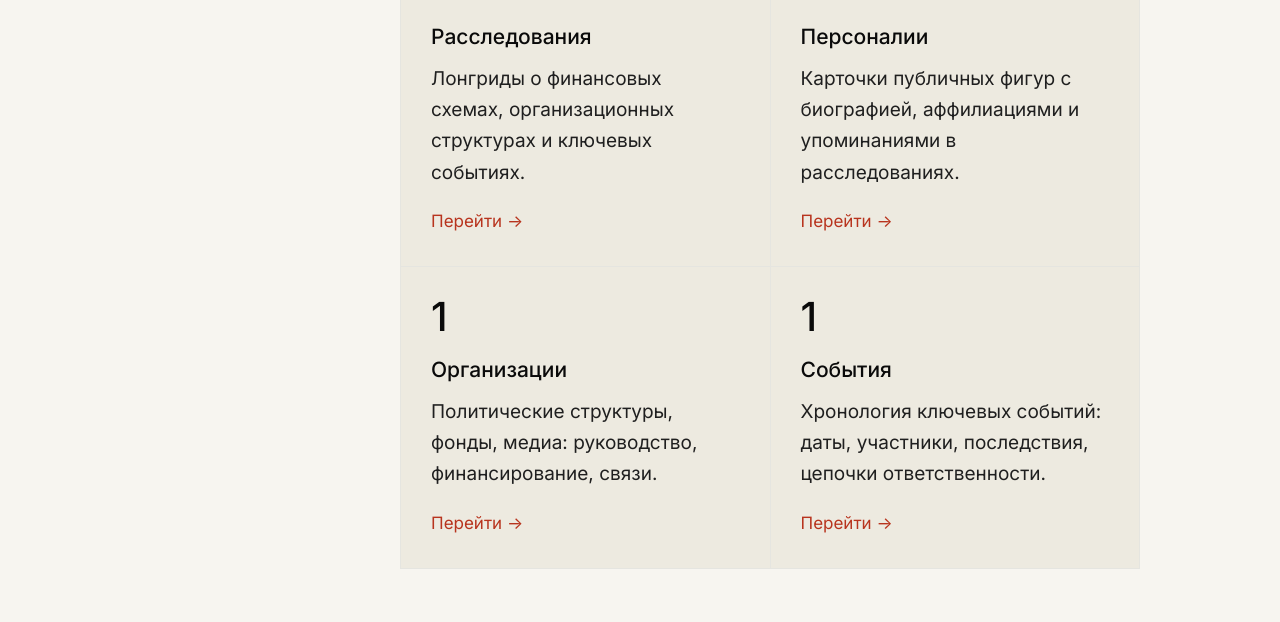
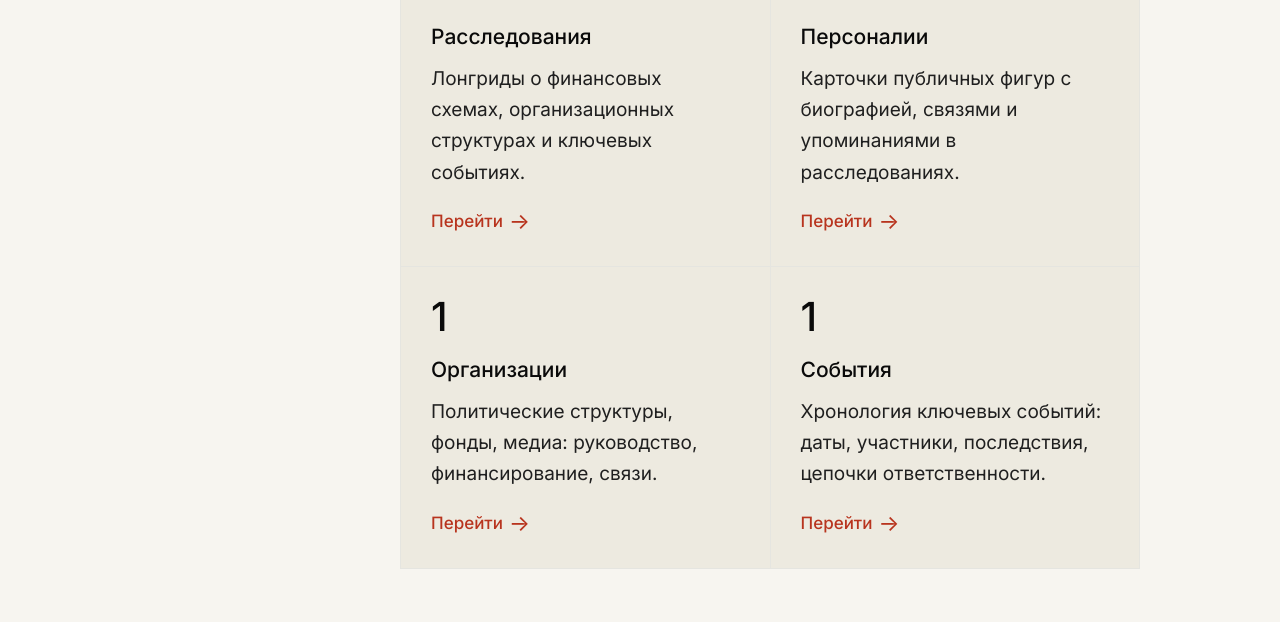
Before and after one commit to belarustransparency/belarus-transparency, an MkDocs documentation site: the page built from docs/index.md, in a window 1280 px wide and 1400 px high, scrolled down 854 px. Shown: the part 393-1015 px from the top of the window. Built offline with MkDocs 1.6.1 and Material for MkDocs 9.7.7, drawn with Linux system fonts in a browser that asks for light colours; comment, search, counter and statistics services are not loaded.

```diff
--- a/docs/index.md
+++ b/docs/index.md
@@ -32,28 +32,28 @@
         <div class="bt-card-count">1</div>
         <div class="bt-card-title">Расследования</div>
         <p class="bt-card-desc">Лонгриды о финансовых схемах, организационных структурах и ключевых событиях.</p>
-        <div class="bt-card-arrow">Перейти →</div>
+        <div class="bt-card-arrow">Перейти</div>
       </a>
 
       <a class="bt-card" href="persons/">
         <div class="bt-card-count">1</div>
         <div class="bt-card-title">Персоналии</div>
-        <p class="bt-card-desc">Карточки публичных фигур с биографией, аффилиациями и упоминаниями в расследованиях.</p>
-        <div class="bt-card-arrow">Перейти →</div>
+        <p class="bt-card-desc">Карточки публичных фигур с биографией, связями и упоминаниями в расследованиях.</p>
+        <div class="bt-card-arrow">Перейти</div>
       </a>
 
       <a class="bt-card" href="organizations/">
         <div class="bt-card-count">1</div>
         <div class="bt-card-title">Организации</div>
         <p class="bt-card-desc">Политические структуры, фонды, медиа: руководство, финансирование, связи.</p>
-        <div class="bt-card-arrow">Перейти →</div>
+        <div class="bt-card-arrow">Перейти</div>
       </a>
 
       <a class="bt-card" href="events/">
         <div class="bt-card-count">1</div>
         <div class="bt-card-title">События</div>
         <p class="bt-card-desc">Хронология ключевых событий: даты, участники, последствия, цепочки ответственности.</p>
-        <div class="bt-card-arrow">Перейти →</div>
+        <div class="bt-card-arrow">Перейти</div>
       </a>
 
     </div>
--- a/docs/stylesheets/extra.css
+++ b/docs/stylesheets/extra.css
@@ -329,6 +329,22 @@
   font-size: 0.85rem;
   color: var(--md-accent-fg-color);
   margin-top: 0.9rem;
+  font-weight: 500;
+  display: flex;
+  align-items: center;
+  gap: 6px;
+}
+
+.bt-card-arrow::after {
+  content: "→";
+  font-size: 1.1rem;
+  line-height: 1;
+  font-weight: 400;
+  transition: transform 0.15s;
+}
+
+.bt-card:hover .bt-card-arrow::after {
+  transform: translateX(3px);
 }
 
 /* адаптив */
```
